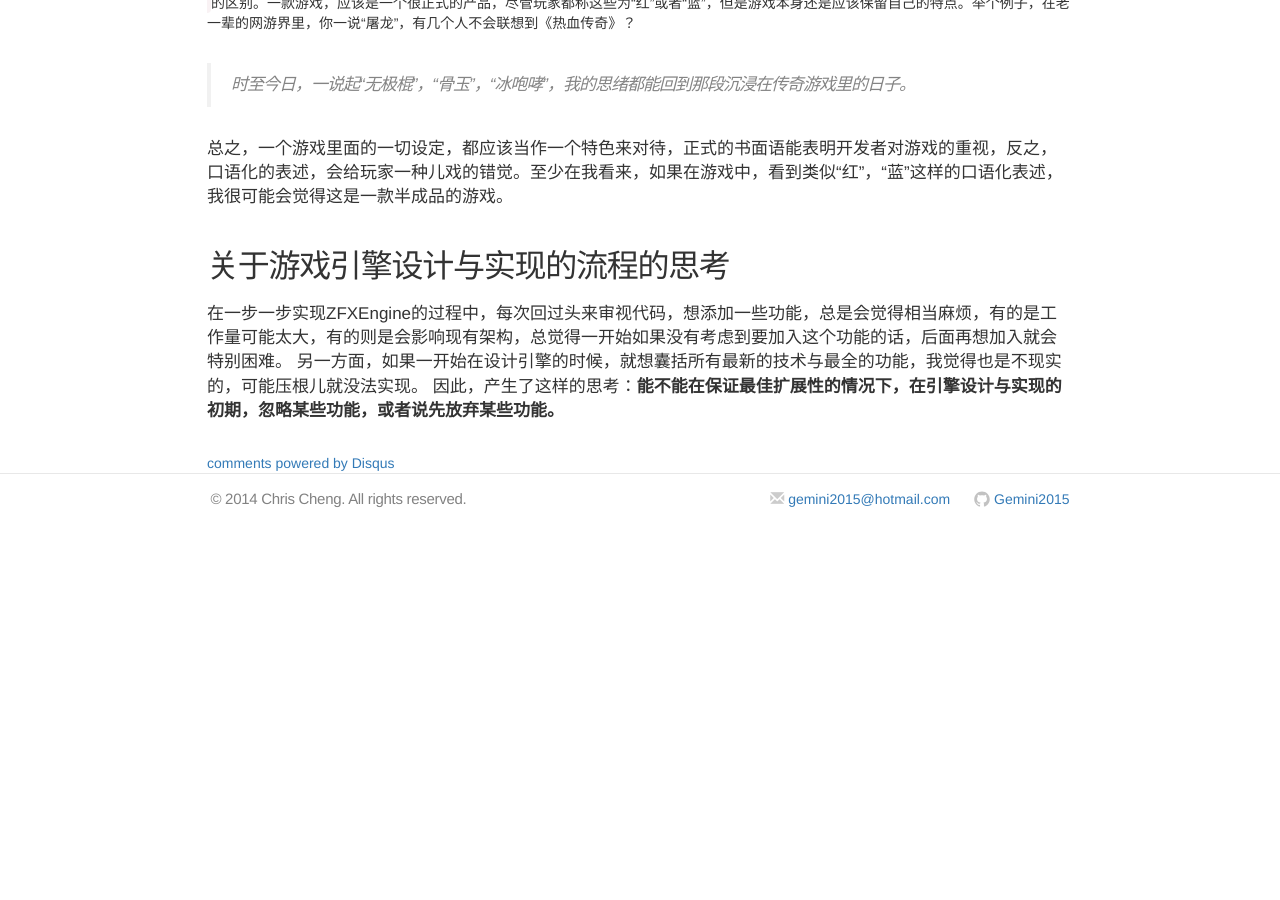
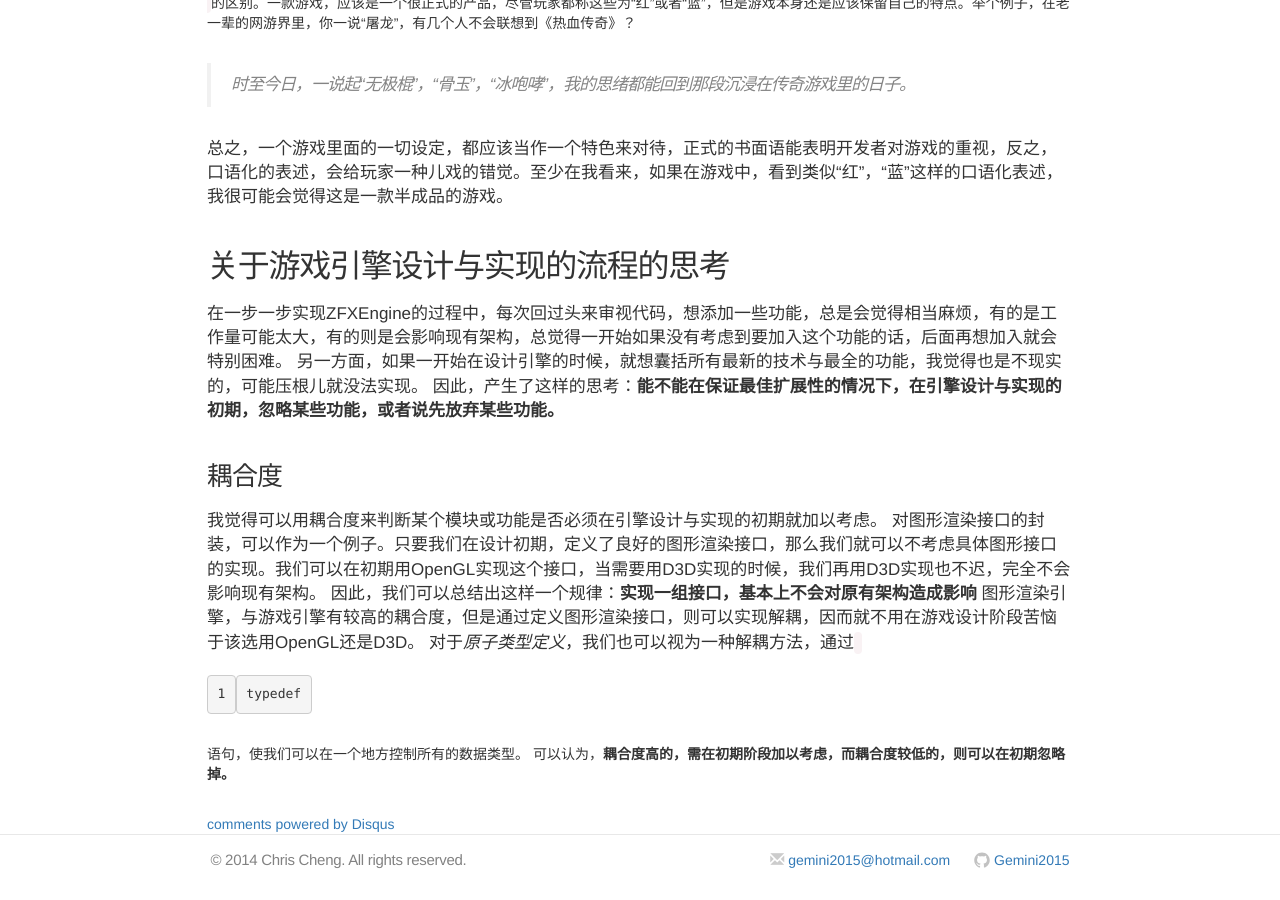
Before and after one commit to Gemini2015/gemini2015.github.io, a Jekyll site: the page built from _posts/2014-11-13-game-note.markdown, in a window 1280 px wide and 900 px high, scrolled down 1155 px. Built offline with Jekyll 4.4.1, drawn with Linux system fonts in a browser that asks for light colours; nearby versions of some CDN libraries; comment, search, counter and statistics services are not loaded; before the commit the page ends 1694 px from its top, so only the background shows below that.

Commit message:
更新耦合度

```diff
--- a/_posts/2014-11-13-game-note.markdown
+++ b/_posts/2014-11-13-game-note.markdown
@@ -37,3 +37,11 @@ description: 涉及到游戏各方面的备忘录
 在一步一步实现ZFXEngine的过程中，每次回过头来审视代码，想添加一些功能，总是会觉得相当麻烦，有的是工作量可能太大，有的则是会影响现有架构，总觉得一开始如果没有考虑到要加入这个功能的话，后面再想加入就会特别困难。
 另一方面，如果一开始在设计引擎的时候，就想囊括所有最新的技术与最全的功能，我觉得也是不现实的，可能压根儿就没法实现。
 因此，产生了这样的思考：**能不能在保证最佳扩展性的情况下，在引擎设计与实现的初期，忽略某些功能，或者说先放弃某些功能。**
+
+### 耦合度
+我觉得可以用耦合度来判断某个模块或功能是否必须在引擎设计与实现的初期就加以考虑。
+对图形渲染接口的封装，可以作为一个例子。只要我们在设计初期，定义了良好的图形渲染接口，那么我们就可以不考虑具体图形接口的实现。我们可以在初期用OpenGL实现这个接口，当需要用D3D实现的时候，我们再用D3D实现也不迟，完全不会影响现有架构。
+因此，我们可以总结出这样一个规律：**实现一组接口，基本上不会对原有架构造成影响**
+图形渲染引擎，与游戏引擎有较高的耦合度，但是通过定义图形渲染接口，则可以实现解耦，因而就不用在游戏设计阶段苦恼于该选用OpenGL还是D3D。
+对于*原子类型定义*，我们也可以视为一种解耦方法，通过`typedef`语句，使我们可以在一个地方控制所有的数据类型。
+可以认为，**耦合度高的，需在初期阶段加以考虑，而耦合度较低的，则可以在初期忽略掉。**
```
